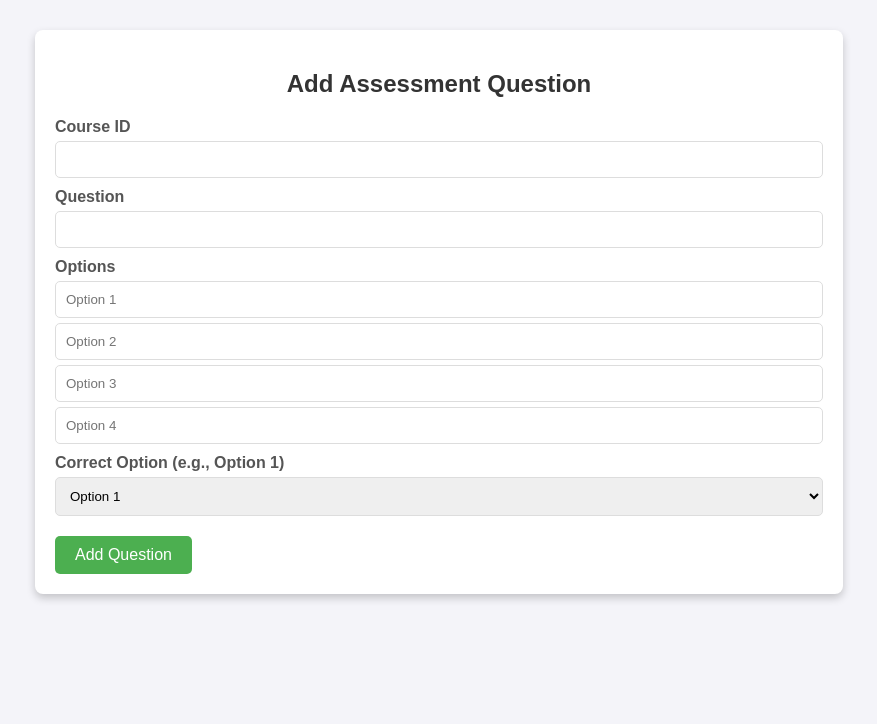
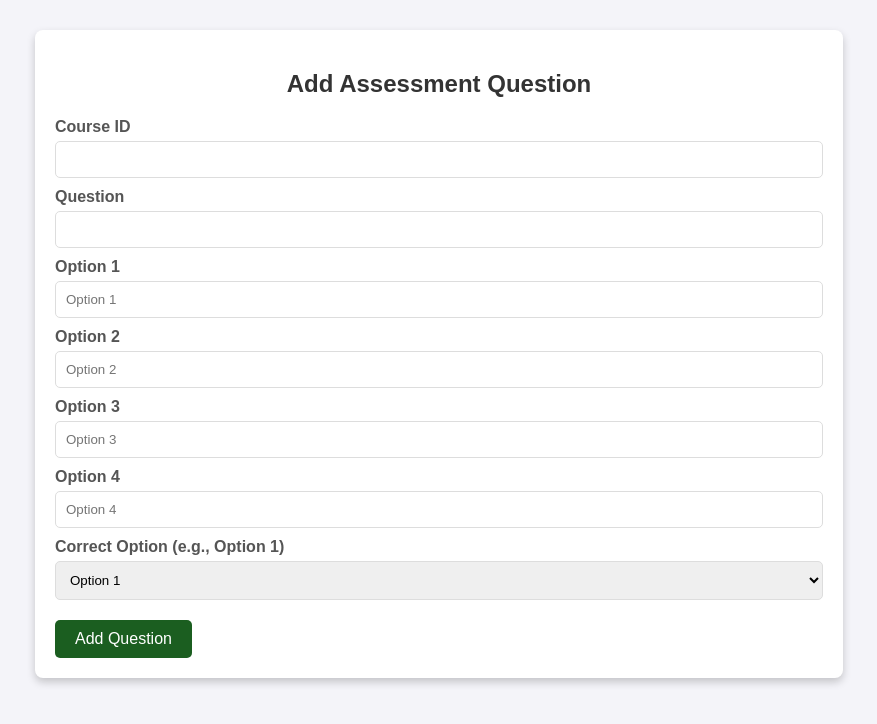
Before and after one commit to Abhiram6588/HabitQuest, a Flask app: page /add_assessment in a window 1280 px wide. Shown: the top 724 px of the page, without its empty margins (201-1078 px from the left). Run offline with Flask 3, Linux system fonts and the light colour scheme.

Commit message:
Update add_assessment.html

```diff
--- a/templates/add_assessment.html
+++ b/templates/add_assessment.html
@@ -45,7 +45,7 @@
             display: inline-block;
             padding: 10px 20px;
             margin-top: 20px;
-            background-color: #4CAF50;
+            background-color: #1B5E20;
             color: white;
             border: none;
             border-radius: 5px;
@@ -54,7 +54,7 @@
             text-align: center;
         }
         .button:hover {
-            background-color: #45a049;
+            background-color: #1B5E20;
         }
     </style>
 </head>
@@ -69,21 +69,31 @@
         <label for="question">Question</label>
         <input type="text" id="question" name="question" required>
 
-        <label>Options</label>
+       <!-- Options with Labels -->
+
        <div class="option-group">
-            <input type="text" name="option_1" placeholder="Option 1" required>
-            <input type="text" name="option_2" placeholder="Option 2" required>
-            <input type="text" name="option_3" placeholder="Option 3" required>
-            <input type="text" name="option_4" placeholder="Option 4" required>
+           <label for="option_1">Option 1</label>
+           <input type="text" name="option_1" id="option_1" placeholder="Option 1" required title="Enter option 1">
+
+           <label for="option_2">Option 2</label>
+           <input type="text" name="option_2" id="option_2" placeholder="Option 2" required title="Enter option 2">
+
+           <label for="option_3">Option 3</label>
+           <input type="text" name="option_3" id="option_3" placeholder="Option 3" required title="Enter option 3">
+
+           <label for="option_4">Option 4</label>
+           <input type="text" name="option_4" id="option_4" placeholder="Option 4" required title="Enter option 4">
        </div>
 
+       <!-- Correct Option with Label -->
        <label for="correct_option">Correct Option (e.g., Option 1)</label>
-        <select id="correct_option" name="correct_option" required>
+       <select id="correct_option" name="correct_option" required title="Select the correct option">
            <option value="1">Option 1</option>
            <option value="2">Option 2</option>
            <option value="3">Option 3</option>
            <option value="4">Option 4</option>
        </select>
+
 
         <button type="submit" class="button">Add Question</button>
     </form>
```
Lines whose indentation alone changed are shown as unchanged.
